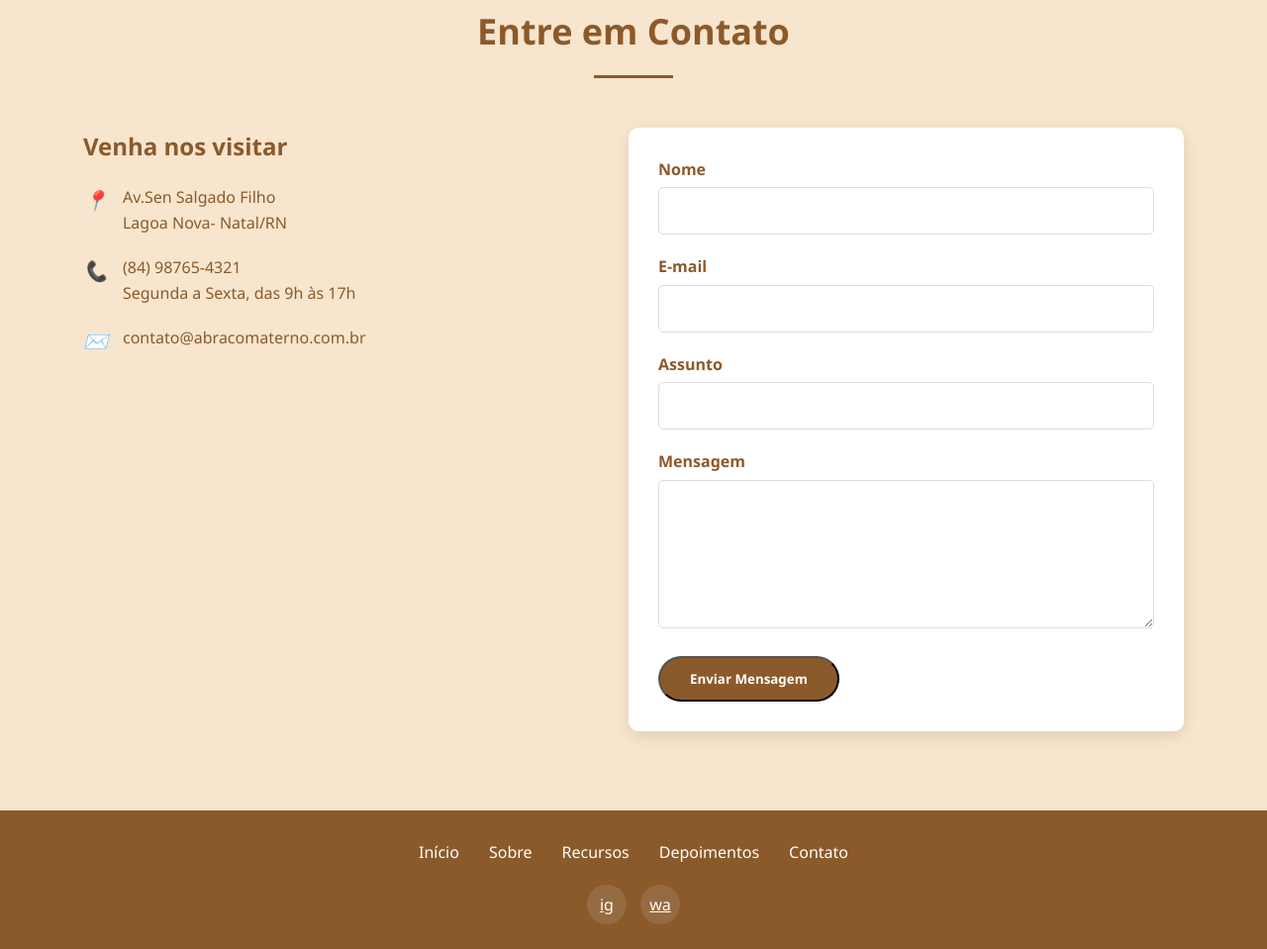
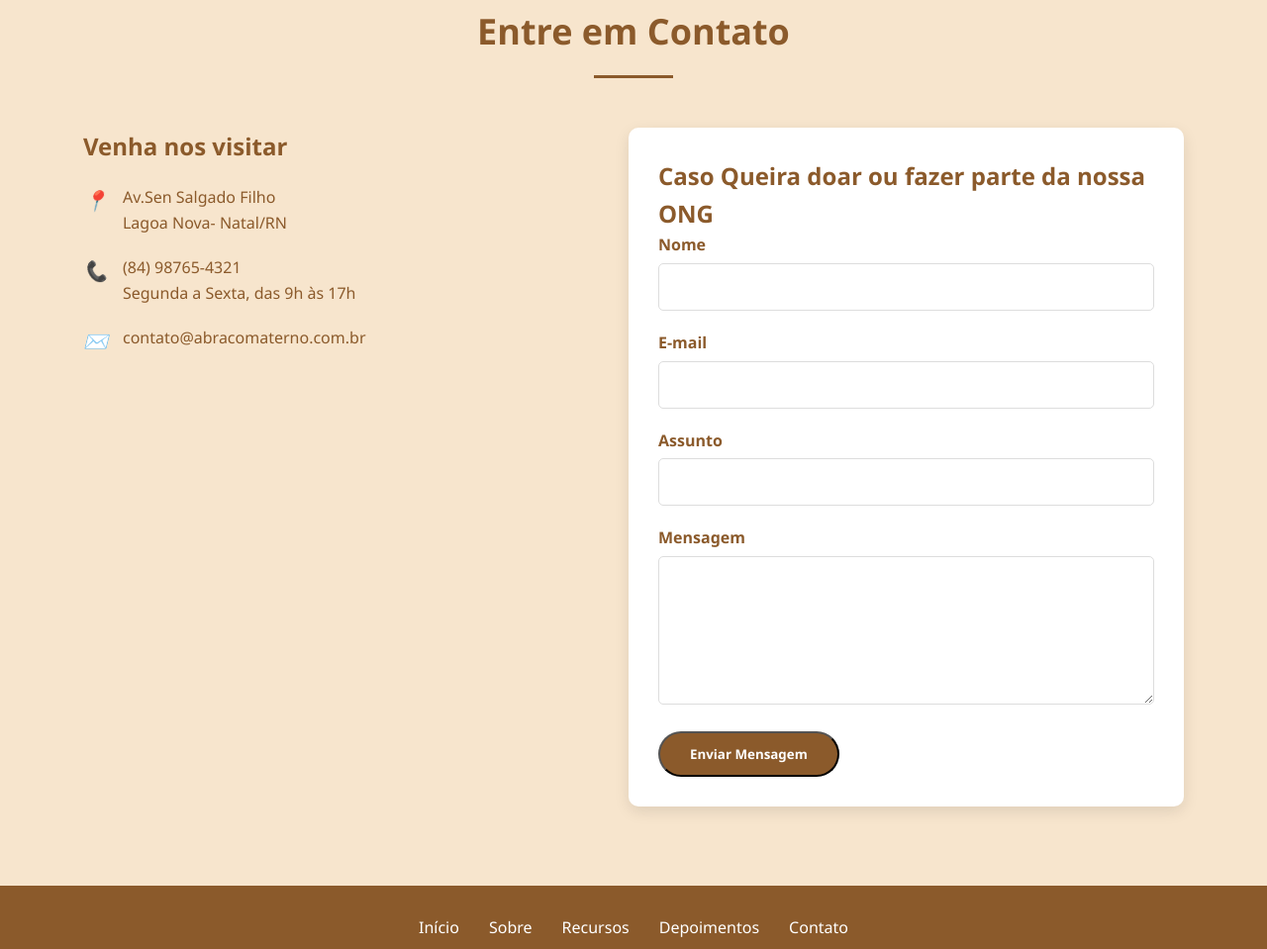
Before and after one commit to kvmkjd/abracomaterno, a plain HTML site: page index.html in a window 1280 px wide. Shown: the part 2819-3778 px from the top of the page at 99% size. Drawn offline with Linux system fonts and the light colour scheme.

Commit message:
Doacao
Ajuste no texto do formulario da doacao

```diff
--- a/index.html
+++ b/index.html
@@ -592,6 +592,7 @@
                     </div>
                 </div>
                 <div class="contact-form">
+                    <h2> Caso Queira doar ou fazer parte da nossa ONG </h2>
                     <form>
                         <div class="form-group">
                             <label for="name">Nome</label>
```
